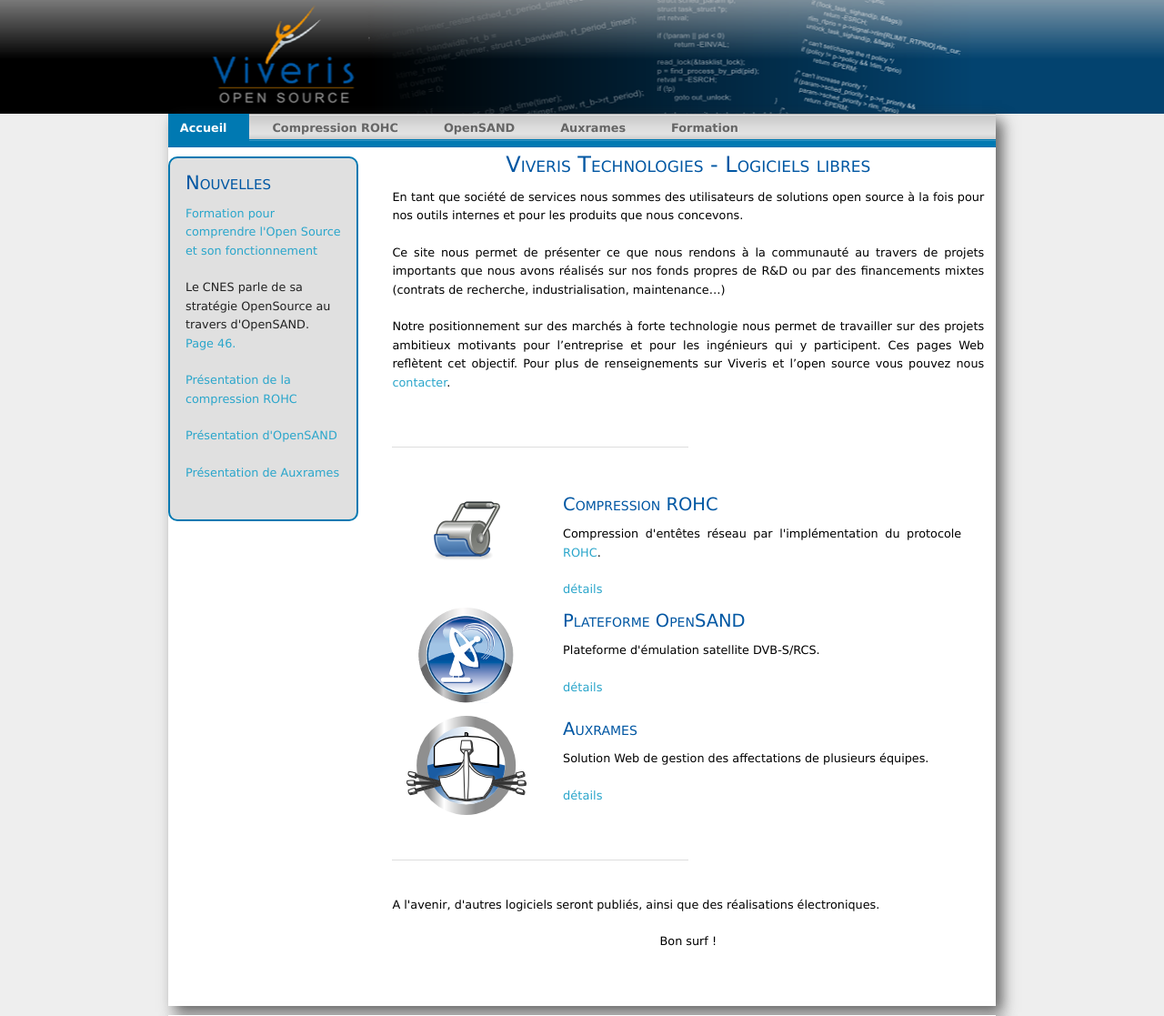
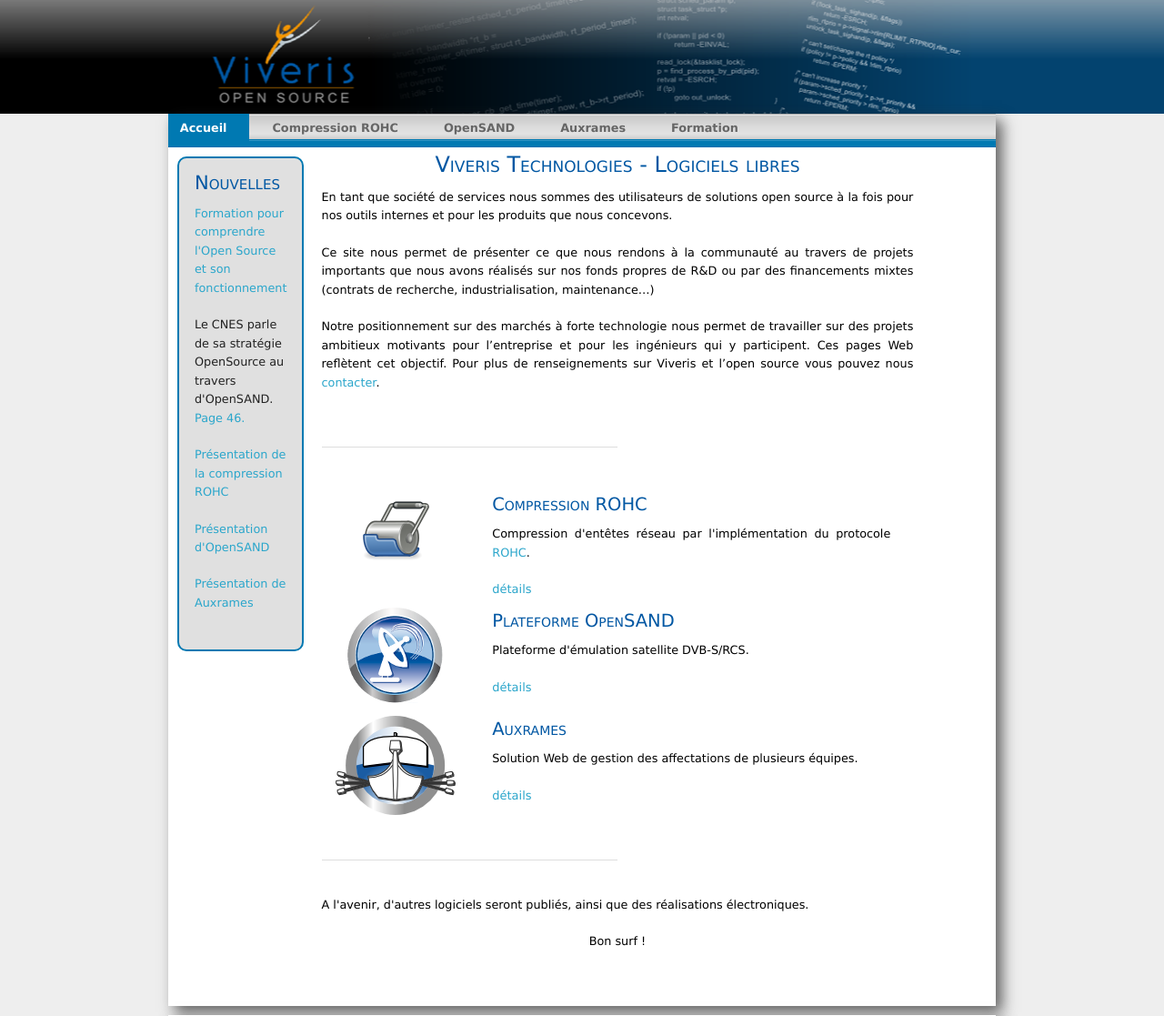
Before and after one commit to viveris/opensource.viveris.fr, a PHP site: page / in a window 1280 px wide. Shown: the top 1117 px of the page at 91% size. Run offline with PHP 8.4, Linux system fonts and the light colour scheme; some libraries are stand-ins or nearby versions.

Commit message:
Ajout d'un bloc menu Nouvelles pour mobile + correction et ajout de marges + resize bloc Nouvelles + correction alignement texte

```diff
--- a/css/viveris.css
+++ b/css/viveris.css
@@ -47,7 +47,7 @@
     padding:0 5px 10px 5px;
     background:#e0e0e0;
     border:2px solid #0079b2;
-    margin-top:10px;
+    margin:10px;
     border-radius:10px;
 }
 
--- a/index.php
+++ b/index.php
@@ -62,22 +62,18 @@
             <?php showMenu($page,$lang); ?>
           </div>
           <div class="row">
-            <div class="columns large-3 hide-for-small" style="text-align:center">
+            <div class="columns large-2 hide-for-small" style="text-align:center">
               <?php include("gauche.php"); ?>
             </div>
             <div class="columns large-9 text-justify">
               <?php showPage($page); ?>
             </div>
-          </div>
+            <div class="columns large-1"></div>
         </section>
 
         <a class="exit-off-canvas"></a>
       </div>
     </div>
-  </div>
-
-  <div class="row show-for-small-only" style="text-align:center;">
-    <?php include("gauche.php"); ?>
   </div>
 
   <div class="row">
--- a/menus.php
+++ b/menus.php
@@ -249,6 +249,7 @@
 /** \brief Main entry point to display html menu structure for tiny screens
 *
 * Display html code on standart output, fitting Foundation's off-canvas
+* Update 18/07/14 - Added another button linking to "Nouvelles" on the other side of the bar
 * @author Nicolas Dages <contact (at) nicolas-dages.fr>
 *
 * @param [in] $currentPage Current page displayed
@@ -266,6 +267,9 @@
     echo "</section>\n";
     echo "<section class=\"middle tab-bar-section\">\n";
     echo "<h1 class=\"title\">Viveris Technologies</h1>\n";
+    echo "</section>\n";
+    echo "<section class=\"right-small\">\n";
+    echo "<a class=\"right-off-canvas-toggle menu-icon\"><span></span></a>\n";
     echo "</section>\n";
     echo "</nav>\n";
     echo "<aside class=\"left-off-canvas-menu\">\n";
@@ -305,6 +309,9 @@
         }
     }
     echo "</ul>\n</aside>\n";
+    echo "<aside class=\"right-off-canvas-menu\">\n";
+    include "./gauche.php";
+    echo "\n</aside>\n";
 }
 
 ?>
--- a/projects/opensand/opensand.php
+++ b/projects/opensand/opensand.php
@@ -24,7 +24,7 @@
 <p>OpenSAND offre les fonctionnalit&eacute;s suivantes&nbsp;:</p>
 <hr/>
 <h2 class="centered">Fonctionnalit&eacute;s d'OpenSAND</h2>
-<div class="row" id="opensand-features">
+<div class="row" id="opensand-features" style="text-align:left;">
   <div class="columns large-4">
     <em>R&eacute;seau&nbsp;:</em>
     <ul>
```
